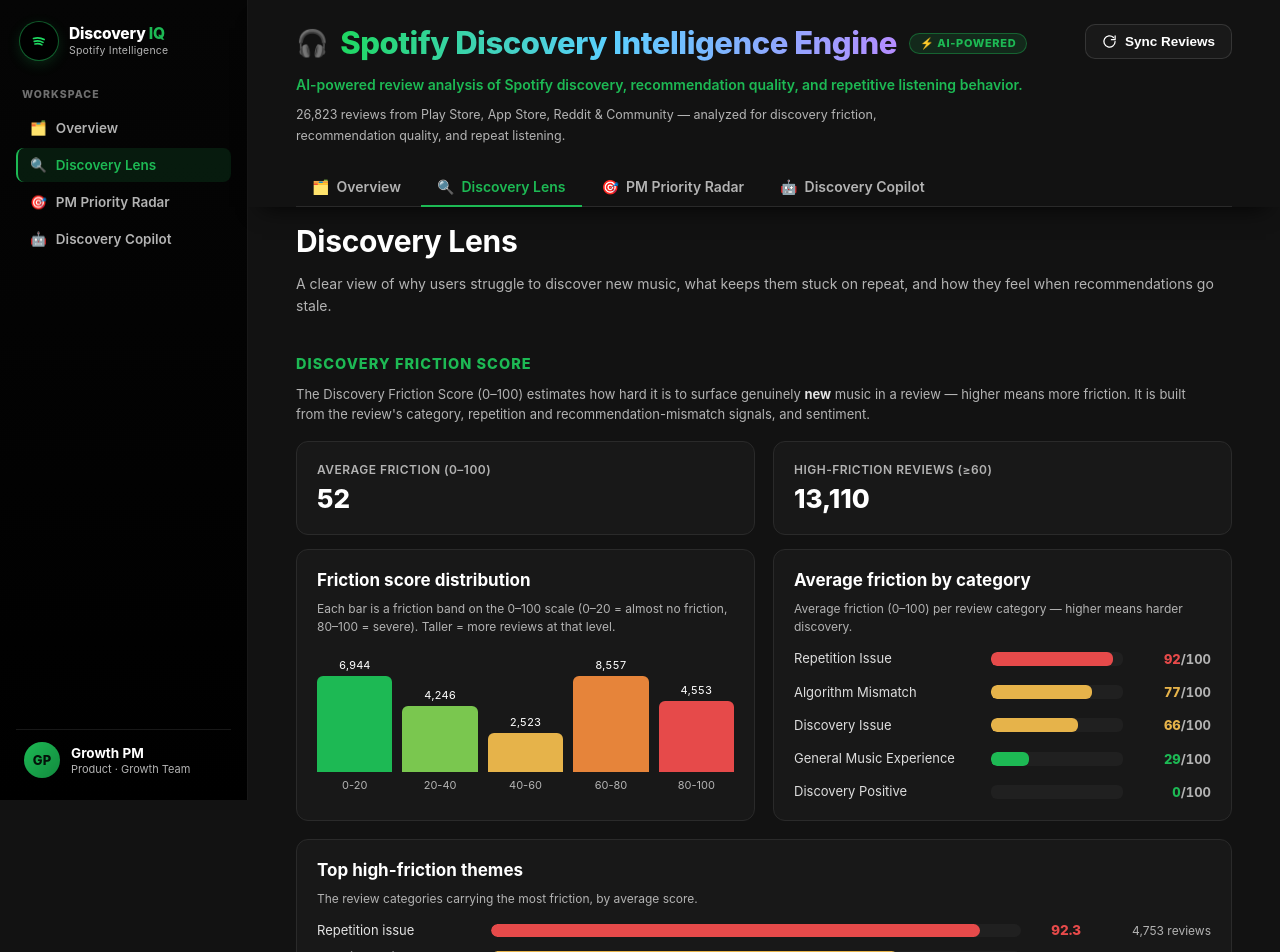
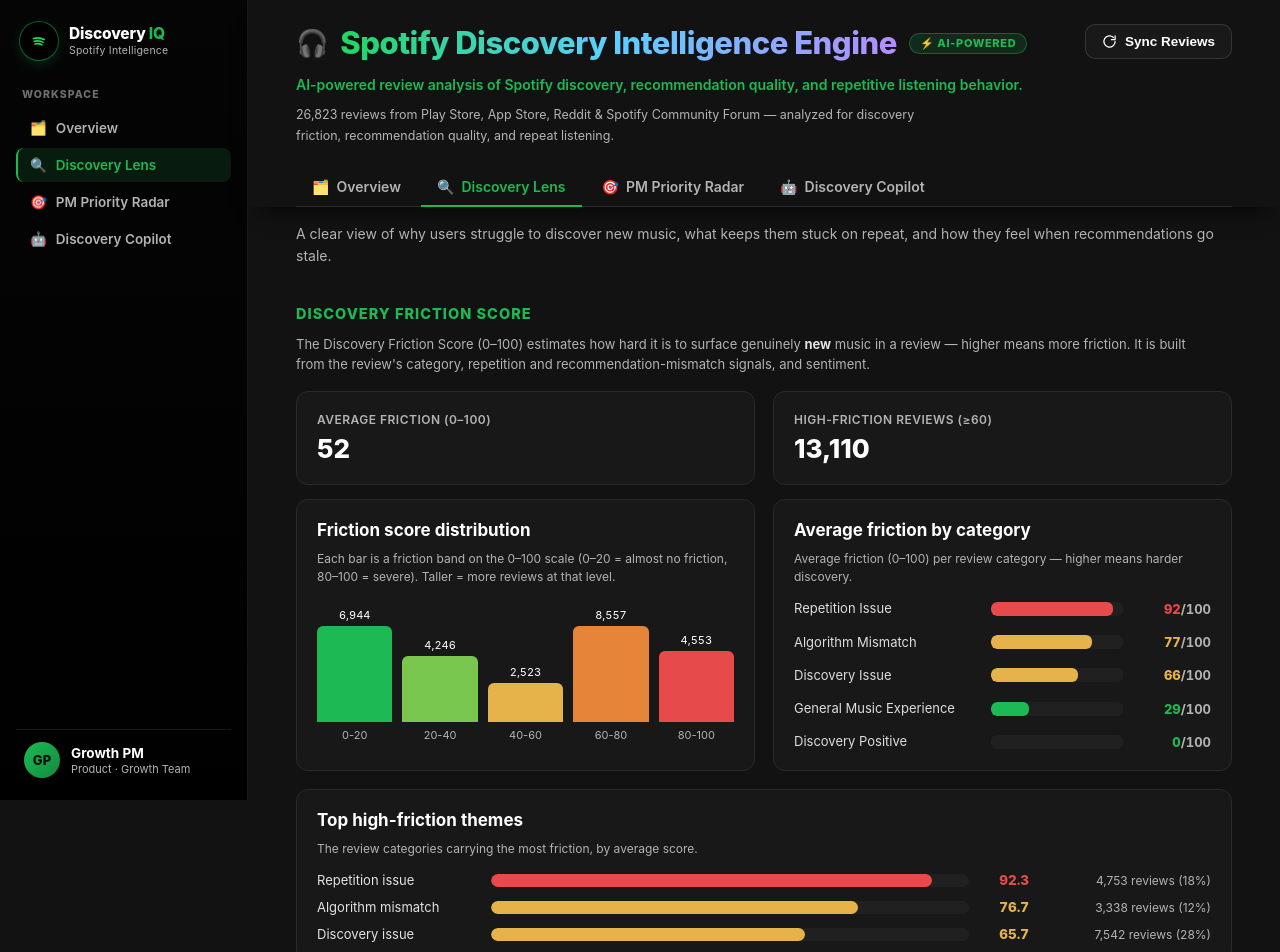
Before and after one commit to shruthisenthil2000/gl-spotify-review-discovery-engine, a Next.js app in the folder vercel-dashboard/: page /lens in a window 1280 px wide. Shown: the top 952 px of the page. Built offline with nearby package versions, Linux system fonts and the light colour scheme.

Commit message:
Final polish discovery lens labels

```diff
--- a/vercel-dashboard/app/components/TopHeader.tsx
+++ b/vercel-dashboard/app/components/TopHeader.tsx
@@ -15,7 +15,7 @@ export default function TopHeader() {
       <div>
         <div className="apphdr-title">🎧 <span className="apphdr-name">{PROJECT.title}</span> <span className="ai-badge">⚡ AI-POWERED</span></div>
         <div className="apphdr-sub">{PROJECT.subtitle}</div>
-        <div className="apphdr-sub2">26,823 reviews from Play Store, App Store, Reddit &amp; Community — analyzed for discovery friction, recommendation quality, and repeat listening.</div>
+        <div className="apphdr-sub2">26,823 reviews from Play Store, App Store, Reddit &amp; Spotify Community Forum — analyzed for discovery friction, recommendation quality, and repeat listening.</div>
       </div>
       <div className="apphdr-actions">
         <button className="ghost-btn" onClick={sync} disabled={syncing}>
--- a/vercel-dashboard/app/globals.css
+++ b/vercel-dashboard/app/globals.css
@@ -793,7 +793,7 @@ html, body { overflow-x: clip; }
 
 /* make Top high-friction themes compact */
 .fric-themes.compact { gap: 11px; }
-.fric-themes.compact .ft-row { grid-template-columns: 160px minmax(0, 1fr) 46px 116px; gap: 14px; }
+.fric-themes.compact .ft-row { grid-template-columns: 160px minmax(0, 1fr) 46px 168px; gap: 14px; }
 
 /* paired cards that must end on the same line (equal height, filled) */
 .cols-2.even { align-items: stretch; }
--- a/vercel-dashboard/app/lens/page.tsx
+++ b/vercel-dashboard/app/lens/page.tsx
@@ -44,7 +44,6 @@ export default function Lens() {
 
   return (
     <>
-      <h1>Discovery Lens</h1>
       <p className="page-sub wide">A clear view of why users struggle to discover new music, what keeps
         them stuck on repeat, and how they feel when recommendations go stale.</p>
 
@@ -88,7 +87,7 @@ export default function Lens() {
                 <span className="ft-name">{cap(t.theme)}</span>
                 <div className="ft-track"><div className="ft-fill" style={{ width: `${Math.min(100, t.avg_friction)}%`, background: c }} /></div>
                 <span className="ft-val" style={{ color: c }}>{t.avg_friction}</span>
-                <span className="ft-rev">{t.count.toLocaleString()} reviews</span>
+                <span className="ft-rev">{t.count.toLocaleString()} reviews ({((t.count / 26823) * 100).toFixed(0)}%)</span>
               </div>
             );
           })}
```
